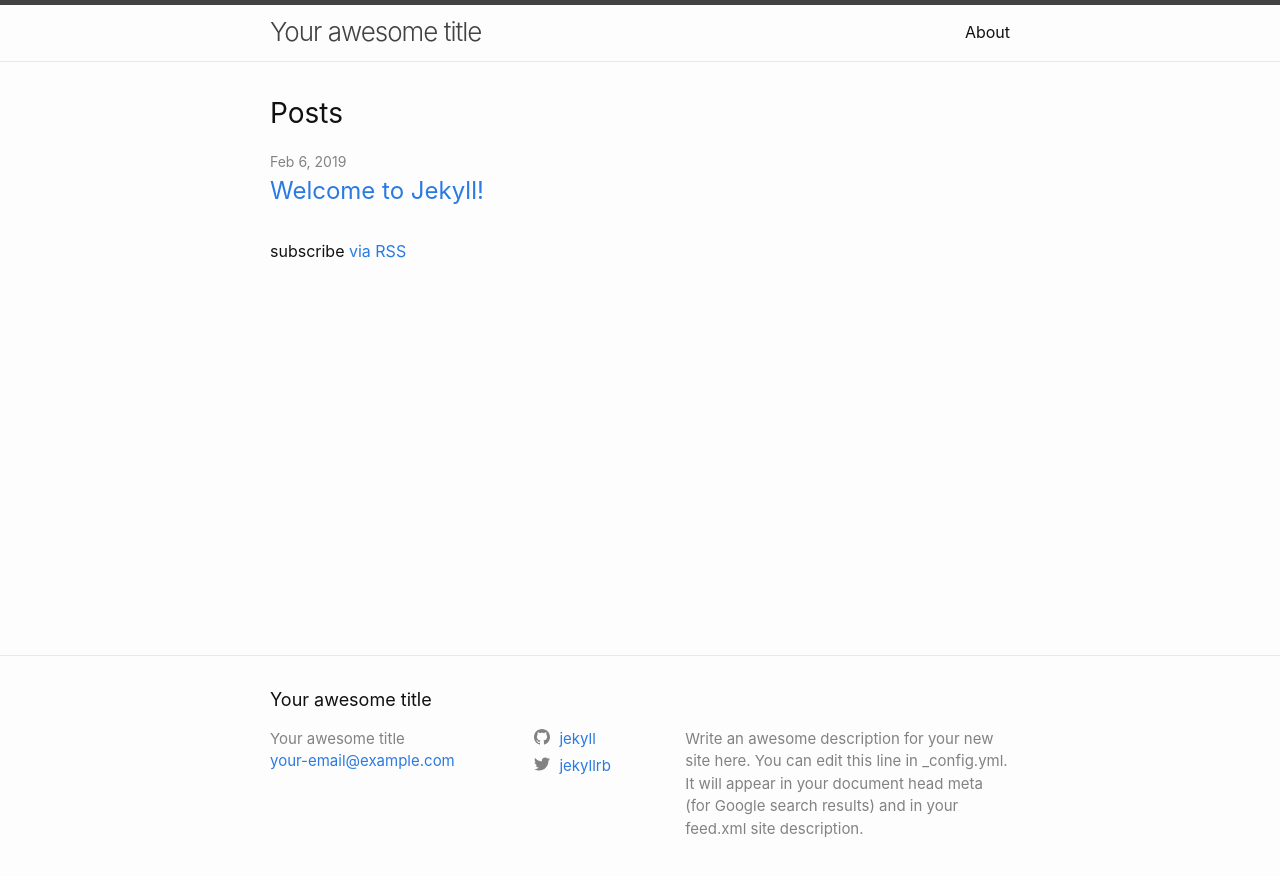
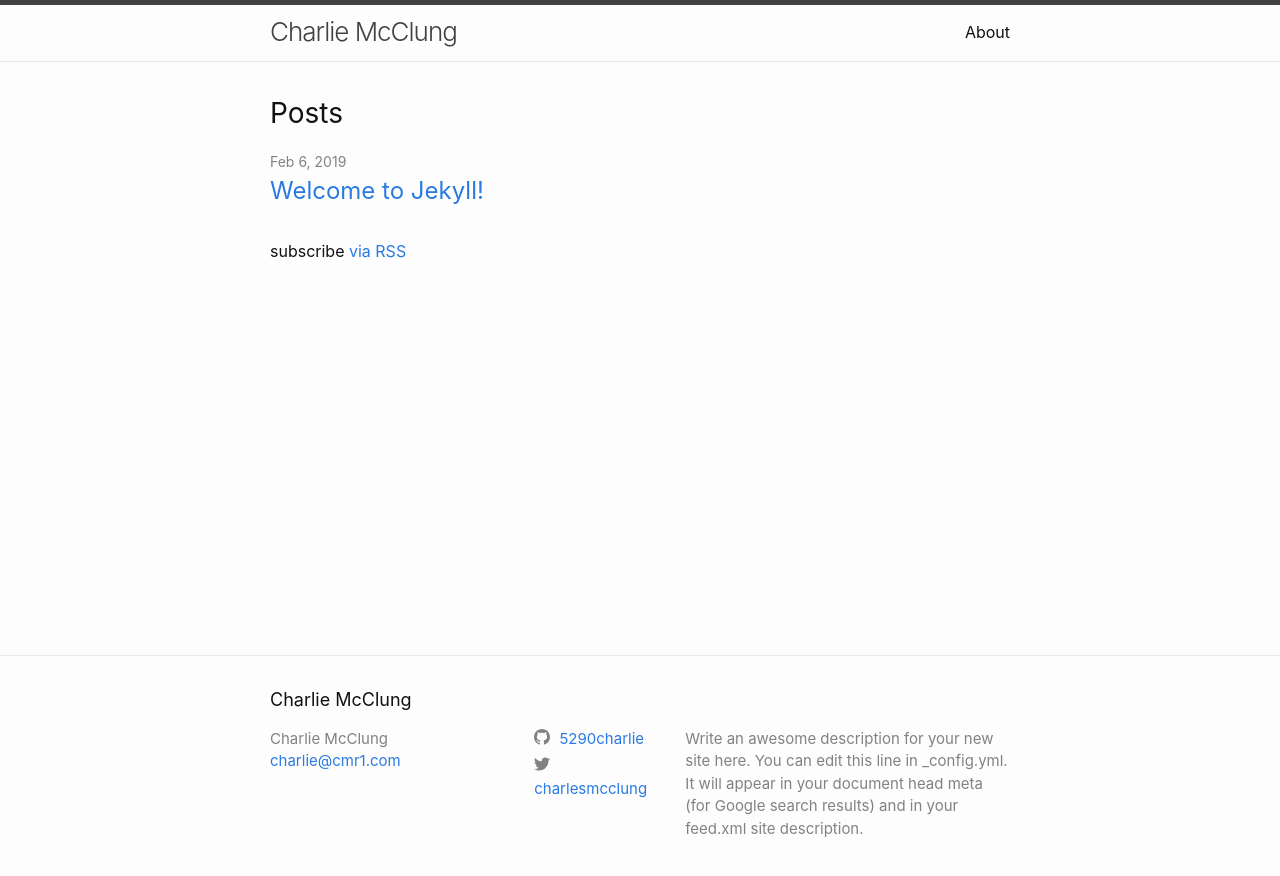
Before and after one commit to 5290charlie/charliemcclung-jekyll, a Jekyll site: the page built from index.md, in a window 1280 px wide. Shown: the top 876 px of the page. Built offline with Jekyll 4.4.1, drawn with Linux system fonts in a browser that asks for light colours.

Commit message:
Update config and add readme

```diff
--- a/_config.yml
+++ b/_config.yml
@@ -13,16 +13,16 @@
 # you will see them accessed via {{ site.title }}, {{ site.email }}, and so on.
 # You can create any custom variable you would like, and they will be accessible
 # in the templates via {{ site.myvariable }}.
-title: Your awesome title
-email: your-email@example.com
+title: Charlie McClung
+email: charlie@cmr1.com
 description: >- # this means to ignore newlines until "baseurl:"
   Write an awesome description for your new site here. You can edit this
   line in _config.yml. It will appear in your document head meta (for
   Google search results) and in your feed.xml site description.
 baseurl: "" # the subpath of your site, e.g. /blog
-url: "" # the base hostname & protocol for your site, e.g. http://example.com
-twitter_username: jekyllrb
-github_username:  jekyll
+url: "https://charliemcclung.com" # the base hostname & protocol for your site, e.g. http://example.com
+twitter_username: charlesmcclung
+github_username:  5290charlie
 
 # Build settings
 markdown: kramdown
```
Also changed, not shown: README.md (added).
